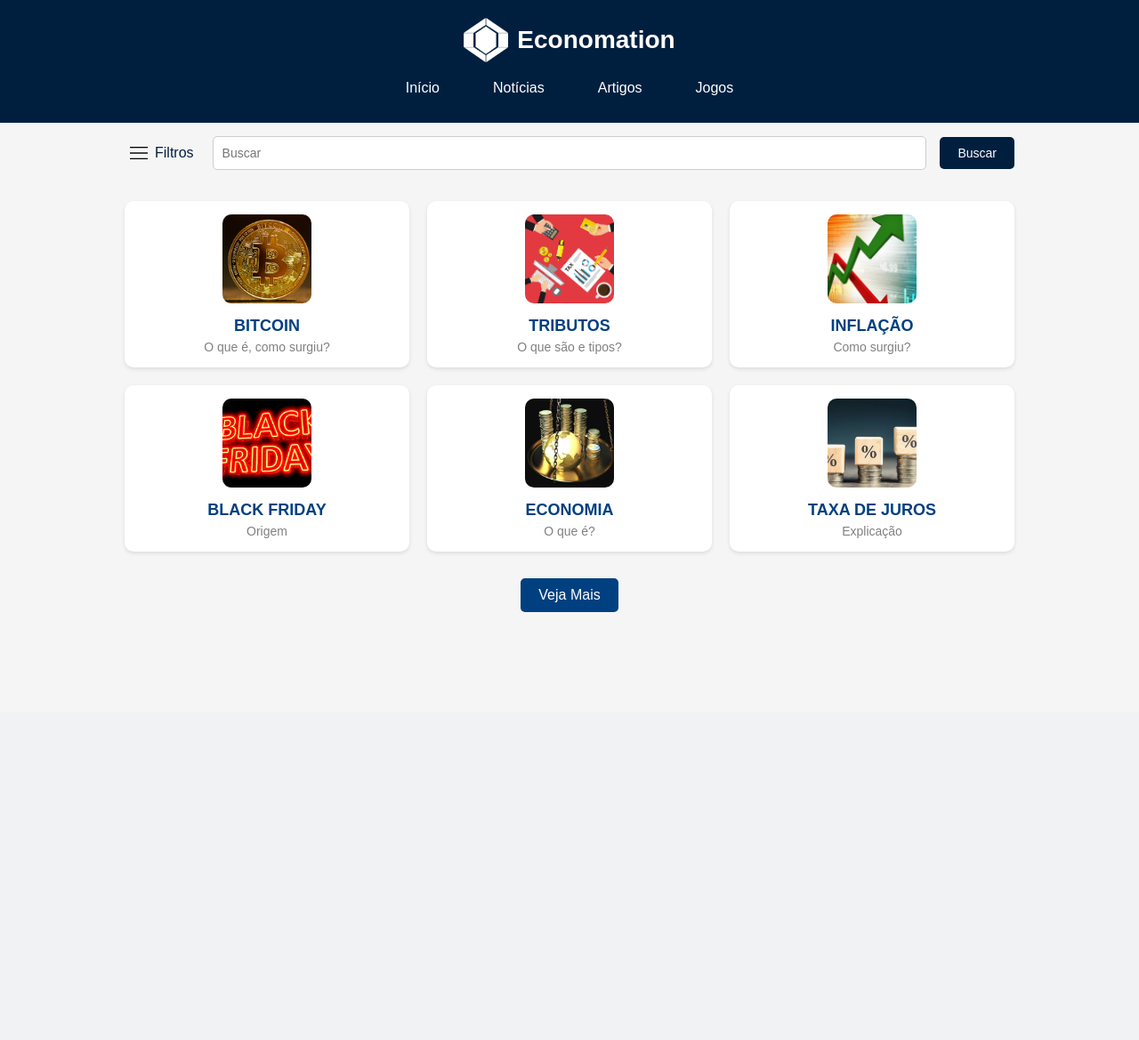
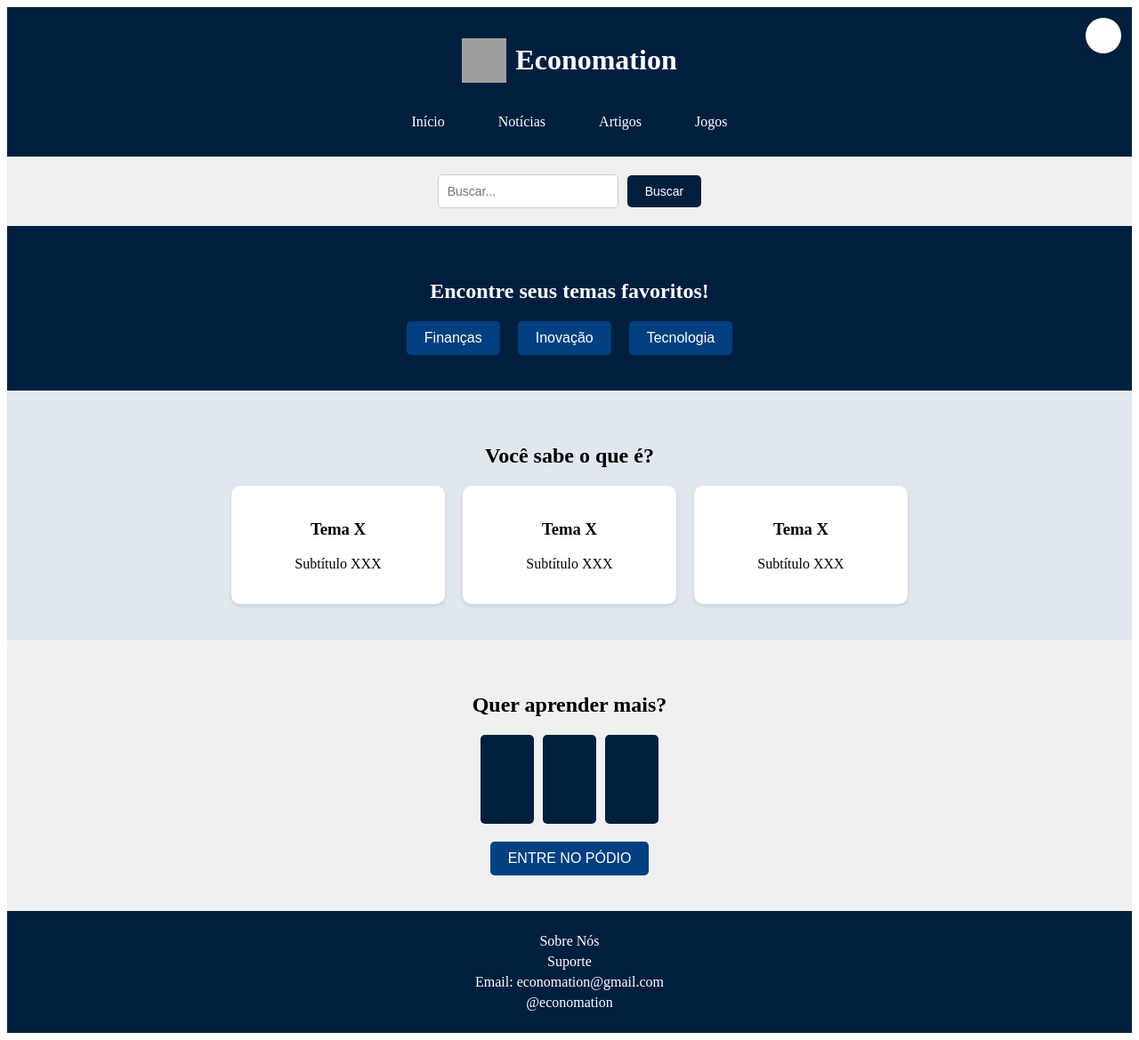
Before and after one commit to Lhc128/projeto-software, a Django app: template Economation/templates/artigos.html in a window 1280 px wide. Shown: the whole page at 89% size. Before the commit the page ends 688 px from the top, so only its background shows below. Run offline with Django 5.2, Linux system fonts and the light colour scheme; the template is opened without the code that fills it, so the values that code supplies are empty; grey boxes are pictures that could not be loaded.

Commit message:
faca a pagina inicial

```diff
--- a/Economation/static/styles.css
+++ b/Economation/static/styles.css
@@ -1,4 +1,4 @@
-/* Configurações gerais */
+#/* Configurações gerais */
 body {
     font-family: Arial, sans-serif;
     margin: 0;
@@ -27,21 +27,16 @@ body {
     margin-right: 10px;
 }
 
-.header h1 {
-    margin: 0;
-    font-size: 28px;
-}
-
 .user-circle {
-    position: fixed; /* Fixado dentro da viewport */
-    right: 20px; /* Alinhado à direita */
-    top: 20px; /* Alinhado no topo */
+    position: fixed;
+    right: 20px;
+    top: 20px;
     width: 40px;
     height: 40px;
     background-color: white;
     border-radius: 50%;
     box-shadow: 0 0 10px rgba(0, 0, 0, 0.2);
-    z-index: 100; /* Certifica-se de que o círculo fique visível acima de outros elementos */
+    z-index: 100;
 }
 
 nav {
@@ -60,46 +55,23 @@ nav a {
 }
 
 nav a:hover {
-    transform: translateY(-3px); /* Texto sobe ao passar o mouse */
+    transform: translateY(-3px);
 }
 
-/* Seção de Filtros e Busca */
-.actions {
+/* Seção de Busca */
+.search-section {
     display: flex;
+    justify-content: center;
     align-items: center;
-    justify-content: space-between;
-    padding: 15px 20px;
-    max-width: 1000px;
-    margin: 0 auto;
-    gap: 15px;
+    padding: 20px;
+    background-color: #f0f0f0;
 }
 
-.filter-button {
-    display: flex;
-    align-items: center;
-    gap: 8px; /* Espaço entre o ícone e o texto */
-    background: none;
-    border: none;
-    color: #001f3f;
-    font-size: 16px;
-    cursor: pointer;
-}
-
-.filter-button img {
-    width: 20px;
-    height: 20px;
-}
-
-.filter-button:hover {
-    color: #004080; /* Leve destaque ao passar o mouse */
-}
-
-input[type="text"] {
+.search-input {
     padding: 10px;
     border: 1px solid #ccc;
     border-radius: 5px;
     font-size: 14px;
-    flex: 1; /* Ajusta para ocupar espaço flexível */
 }
 
 .search-button {
@@ -109,214 +81,116 @@ input[type="text"] {
     border-radius: 5px;
     padding: 10px 20px;
     font-size: 14px;
+    margin-left: 10px;
     cursor: pointer;
-    transition: background-color 0.3s;
 }
 
 .search-button:hover {
     background-color: #004080;
 }
 
-
-/* Configuração do grid para o layout */
-.grid {
-  display: grid;
-  grid-template-areas:
-    "grande pequeno1"
-    "grande pequeno2";
-  grid-template-columns: 2fr 1fr;
-  gap: 10px;
-  margin: 20px;
+/* Seção de Temas */
+.topics-section {
+    background-color: #001f3f;
+    color: white;
+    text-align: center;
+    padding: 40px 20px;
 }
 
-.item {
-  position: relative;
+.topics-container h2 {
+    margin-bottom: 20px;
 }
 
-.item img {
-  width: 100%;
-  height: auto;
-  border-radius: 5px;
-  transition: transform 0.3s;
+.topics-buttons {
+    display: flex;
+    justify-content: center;
+    gap: 20px;
 }
 
-.item img:hover {
-  transform: scale(1.05);
+.topic-button {
+    background-color: #004080;
+    color: white;
+    border: none;
+    padding: 10px 20px;
+    border-radius: 5px;
+    cursor: pointer;
+    font-size: 16px;
 }
 
-/* Estilo para a imagem maior */
-.grande {
-  grid-area: grande;
+.topic-button:hover {
+    background-color: #002f5f;
 }
 
-/* Estilo para as imagens menores */
-.pequeno1 {
-  grid-area: pequeno1;
+/* Seção de Conhecimento */
+.knowledge-section {
+    background-color: #e0e7ef;
+    text-align: center;
+    padding: 40px 20px;
 }
 
-.pequeno2 {
-  grid-area: pequeno2;
+.knowledge-cards {
+    display: flex;
+    justify-content: center;
+    gap: 20px;
+    margin-top: 20px;
 }
 
-/* Lista de notícias */
-.noticias-lista {
-    margin-top: 40px;
-    padding: 0 20px;
-    max-width: 1000px;
-    margin-left: auto;
-    margin-right: auto;
-}
-
-.noticia {
-    display: flex;
-    align-items: center;
-    margin-bottom: 20px;
-    background: #ffffff;
-    padding: 15px;
+.card {
+    background-color: white;
+    padding: 20px;
     border-radius: 10px;
     box-shadow: 0 2px 4px rgba(0, 0, 0, 0.1);
-    transition: transform 0.3s, box-shadow 0.3s;
-    width: calc(100% - 40px); /* Ocupa toda a largura com espaçamento */
-    margin-left: auto;
-    margin-right: auto;
-}
-
-.noticia:hover {
-    transform: translateY(-5px);
-    box-shadow: 0 4px 8px rgba(0, 0, 0, 0.15);
-}
-
-.noticia a {
-    display: flex;
-    align-items: center;
-    text-decoration: none;
-    color: inherit;
-    width: 100%;
-}
-
-.noticia img {
-    width: 120px;
-    height: 120px;
-    object-fit: cover;
-    border-radius: 10px;
-    margin-right: 15px;
+    width: 200px;
     transition: transform 0.3s;
 }
 
-.noticia img:hover {
-    transform: scale(1.1);
+.card:hover {
+    transform: translateY(-5px);
 }
 
-.noticia-texto {
-    flex: 1;
+/* Seção de Aprendizado */
+.learn-more-section {
+    background-color: #f0f0f0;
+    text-align: center;
+    padding: 40px 20px;
 }
 
-.noticia-texto .titulo {
-    font-size: 16px;
-    font-weight: bold;
-    margin: 0 0 5px;
+.podium {
+    display: flex;
+    justify-content: center;
+    gap: 10px;
+    margin-bottom: 20px;
 }
 
-.noticia-texto .data {
-    font-size: 14px;
-    color: gray;
-    margin: 0;
+.podium-item {
+    background-color: #001f3f;
+    width: 60px;
+    height: 100px;
+    border-radius: 5px;
 }
 
-/* Linha separadora */
-hr {
-    border: 0;
-    border-top: 1px solid #ddd;
-    margin: 15px 0;
-}
-
-/* Botão "Veja Mais" */
-.ver-mais {
-    display: block;
-    margin: 30px auto;
-    padding: 10px 20px;
+.enter-button {
     background-color: #004080;
     color: white;
     border: none;
+    padding: 10px 20px;
     border-radius: 5px;
     font-size: 16px;
     cursor: pointer;
-    transition: background-color 0.3s;
 }
 
-.ver-mais:hover {
+.enter-button:hover {
     background-color: #002f5f;
 }
 
-/* Grid de Artigos */
-.artigos-grid {
-    display: grid;
-    grid-template-columns: repeat(3, 1fr); /* Configura 3 colunas fixas */
-    gap: 20px; /* Espaçamento entre os itens */
-    margin: 20px auto;
-    max-width: 1000px;
+/* Rodapé */
+.footer {
+    background-color: #001f3f;
+    color: white;
+    text-align: center;
+    padding: 20px 0;
 }
 
-.artigo-item {
-    display: flex;
-    flex-direction: column;
-    align-items: center;
-    text-align: center;
-    background: #ffffff;
-    border-radius: 10px;
-    box-shadow: 0 2px 4px rgba(0, 0, 0, 0.1);
-    padding: 15px;
-    text-decoration: none;
-    color: inherit;
-    transition: transform 0.3s, box-shadow 0.3s;
+.footer-content p {
+    margin: 5px 0;
 }
-
-.artigo-item:hover {
-    transform: translateY(-5px);
-    box-shadow: 0 4px 8px rgba(0, 0, 0, 0.15);
-}
-
-.artigo-item img {
-    width: 100px;
-    height: 100px;
-    object-fit: cover;
-    border-radius: 10px;
-    margin-bottom: 15px;
-    transition: transform 0.3s;
-}
-
-.artigo-item img:hover {
-    transform: scale(1.1);
-}
-
-.artigo-item h3 {
-    font-size: 18px;
-    margin: 0 0 5px;
-    color: #004080;
-    font-weight: bold;
-}
-
-.artigo-item p {
-    font-size: 14px;
-    color: gray;
-    margin: 0;
-}
-
-/* Botão "Veja Mais" */
-.ver-mais {
-    display: block;
-    margin: 30px auto;
-    padding: 10px 20px;
-    background-color: #004080;
-    color: white;
-    border: none;
-    border-radius: 5px;
-    font-size: 16px;
-    cursor: pointer;
-    transition: background-color 0.3s;
-    max-width: 200px;
-}
-
-.ver-mais:hover {
-    background-color: #002f5f;
-}
--- a/Economation/templates/artigos.html
+++ b/Economation/templates/artigos.html
@@ -1,80 +1,84 @@
-{% load static %}
 <!DOCTYPE html>
-<html lang="pt-br">
+<html lang="pt-BR">
 <head>
     <meta charset="UTF-8">
+    <meta http-equiv="X-UA-Compatible" content="IE=edge">
     <meta name="viewport" content="width=device-width, initial-scale=1.0">
-    <title>Economation - Artigos</title>
-    <link rel="stylesheet" href="{% static 'styles.css' %}">
+    <title>Economation</title>
+    <link rel="stylesheet" href="../static/styles.css">
 </head>
 <body>
     <!-- Cabeçalho -->
-    <header>
-        <div class="header">
+    <header class="header">
         <div class="logo-container">
-                <img src="{% static 'images/logo.png' %}" alt="Logo Economation" class="logo">
+            <img src="logo.png" alt="Logo" class="logo">
             <h1>Economation</h1>
         </div>
         <nav>
             <a href="#">Início</a>
-                <a href="{% url 'noticias' %}">Notícias</a>
-                <a href="{% url 'artigos' %}" class="active">Artigos</a>
+            <a href="#">Notícias</a>
+            <a href="#">Artigos</a>
             <a href="#">Jogos</a>
         </nav>
-        </div>
+        <div class="user-circle"></div>
     </header>
 
-    <!-- Conteúdo principal -->
-    <main>
-        <div class="actions">
-            <!-- Botão Filtros com Ícone -->
-            <button class="filter-button">
-                <img src="{% static 'images/filter.png' %}" alt="Ícone Filtros">
-                Filtros
-            </button>
+    <!-- Seção de Busca -->
+    <section class="search-section">
+        <input type="text" placeholder="Buscar..." class="search-input">
+        <button class="search-button">Buscar</button>
+    </section>
 
-            <!-- Campo de busca e botão -->
-            <input type="text" placeholder="Buscar">
-            <button class="search-button">Buscar</button>
+    <!-- Seção de Temas -->
+    <section class="topics-section">
+        <div class="topics-container">
+            <h2>Encontre seus temas favoritos!</h2>
+            <div class="topics-buttons">
+                <button class="topic-button">Finanças</button>
+                <button class="topic-button">Inovação</button>
+                <button class="topic-button">Tecnologia</button>
             </div>
-
-            <!-- Grid de Artigos -->
-            <div class="artigos-grid">
-                <a href="https://www.youtube.com/watch?v=z64HBkLIsMY" target="_blank" class="artigo-item">
-                    <img src="{% static 'images/bitcoin2.png' %}" alt="Bitcoin">
-                    <h3>BITCOIN</h3>
-                    <p>O que é, como surgiu?</p>
-                </a>
-                <a href="https://www.youtube.com/watch?app=desktop&v=qvcNoZqF4XI" target="_blank" class="artigo-item">
-                    <img src="{% static 'images/tributos.png' %}" alt="Tributos">
-                    <h3>TRIBUTOS</h3>
-                    <p>O que são e tipos?</p>
-                </a>
-                <a href="https://www.youtube.com/watch?v=0us8Oq7TeUg&t=251s" target="_blank" class="artigo-item">
-                    <img src="{% static 'images/inflacao.png' %}" alt="Inflação">
-                    <h3>INFLAÇÃO</h3>
-                    <p>Como surgiu?</p>
-                </a>
-                <a href="https://www.youtube.com/watch?v=fCvCiyHhi5s" target="_blank" class="artigo-item">
-                    <img src="{% static 'images/bf.png' %}" alt="Black Friday">
-                    <h3>BLACK FRIDAY</h3>
-                    <p>Origem</p>
-                </a>
-                <a href="https://www.youtube.com/watch?v=Nj0AN2p1coQ" target="_blank" class="artigo-item">
-                    <img src="{% static 'images/economia.png' %}" alt="Economia">
-                    <h3>ECONOMIA</h3>
-                    <p>O que é?</p>
-                </a>
-                <a href="https://www.youtube.com/watch?v=WqByBgcMWAA" target="_blank" class="artigo-item">
-                    <img src="{% static 'images/taxajuros.png' %}" alt="Taxa de Juros">
-                    <h3>TAXA DE JUROS</h3>
-                    <p>Explicação</p>
-                </a>
         </div>
     </section>
 
-        <!-- Botão "Veja Mais" -->
-        <button class="ver-mais">Veja Mais</button>
-    </main>
+    <!-- Seção de Conhecimento -->
+    <section class="knowledge-section">
+        <h2>Você sabe o que é?</h2>
+        <div class="knowledge-cards">
+            <div class="card">
+                <h3>Tema X</h3>
+                <p>Subtítulo XXX</p>
+            </div>
+            <div class="card">
+                <h3>Tema X</h3>
+                <p>Subtítulo XXX</p>
+            </div>
+            <div class="card">
+                <h3>Tema X</h3>
+                <p>Subtítulo XXX</p>
+            </div>
+        </div>
+    </section>
+
+    <!-- Seção de Aprendizado -->
+    <section class="learn-more-section">
+        <h2>Quer aprender mais?</h2>
+        <div class="podium">
+            <div class="podium-item"></div>
+            <div class="podium-item"></div>
+            <div class="podium-item"></div>
+        </div>
+        <button class="enter-button">ENTRE NO PÓDIO</button>
+    </section>
+
+    <!-- Rodapé -->
+    <footer class="footer">
+        <div class="footer-content">
+            <p>Sobre Nós</p>
+            <p>Suporte</p>
+            <p>Email: economation@gmail.com</p>
+            <p>@economation</p>
+        </div>
+    </footer>
 </body>
 </html>
--- a/django_project/urls.py
+++ b/django_project/urls.py
@@ -1,9 +1,8 @@
+
+from django.urls import path
+from economation import views
 from django.contrib import admin
-from django.urls import path
-from Economation import views
 
 urlpatterns = [
-    path('', views.noticias, name='noticias'),
-    path('artigos/', views.artigos, name='artigos'),
-    path('admin/', admin.site.urls),
+    path('', views.inicio, name='inicio'),
 ]
```
Also changed, not shown: Economation/templates/noticias.html (deleted, +0 -100 lines), Economation/views.py (+3 -5 lines), replit_zip_error_log.txt (+5 -5 lines), .upm/store.json, Economation/static/images/bf.png (deleted), Economation/static/images/bitcoin.png (deleted), Economation/static/images/bitcoin2.png (deleted), Economation/static/images/chat.png (deleted), Economation/static/images/economia.png (deleted), Economation/static/images/filter.png (deleted), Economation/static/images/inflacao.png (deleted), Economation/static/images/logo.png (deleted), Economation/static/images/taxajuros.png (deleted), Economation/static/images/tributos.png (deleted), 1 more files, 1 other file. Lines whose indentation alone changed are shown as unchanged.
